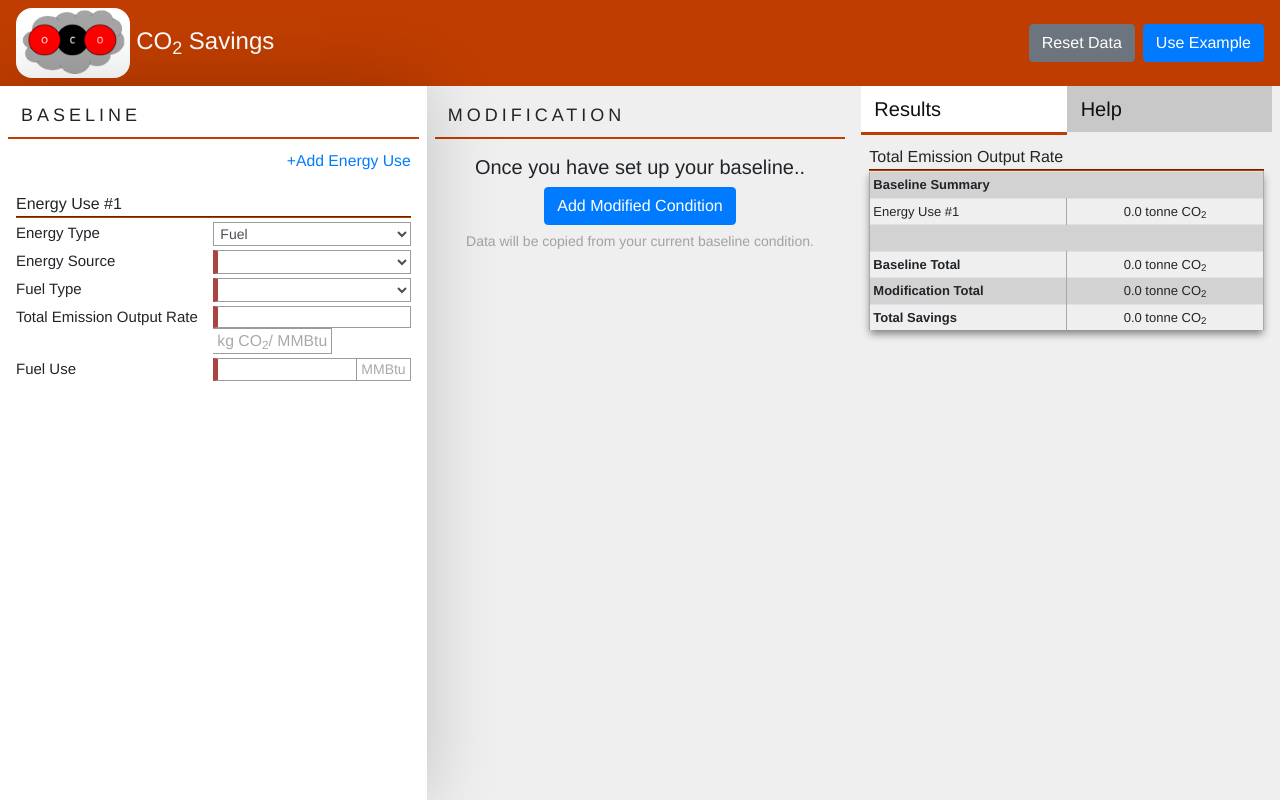
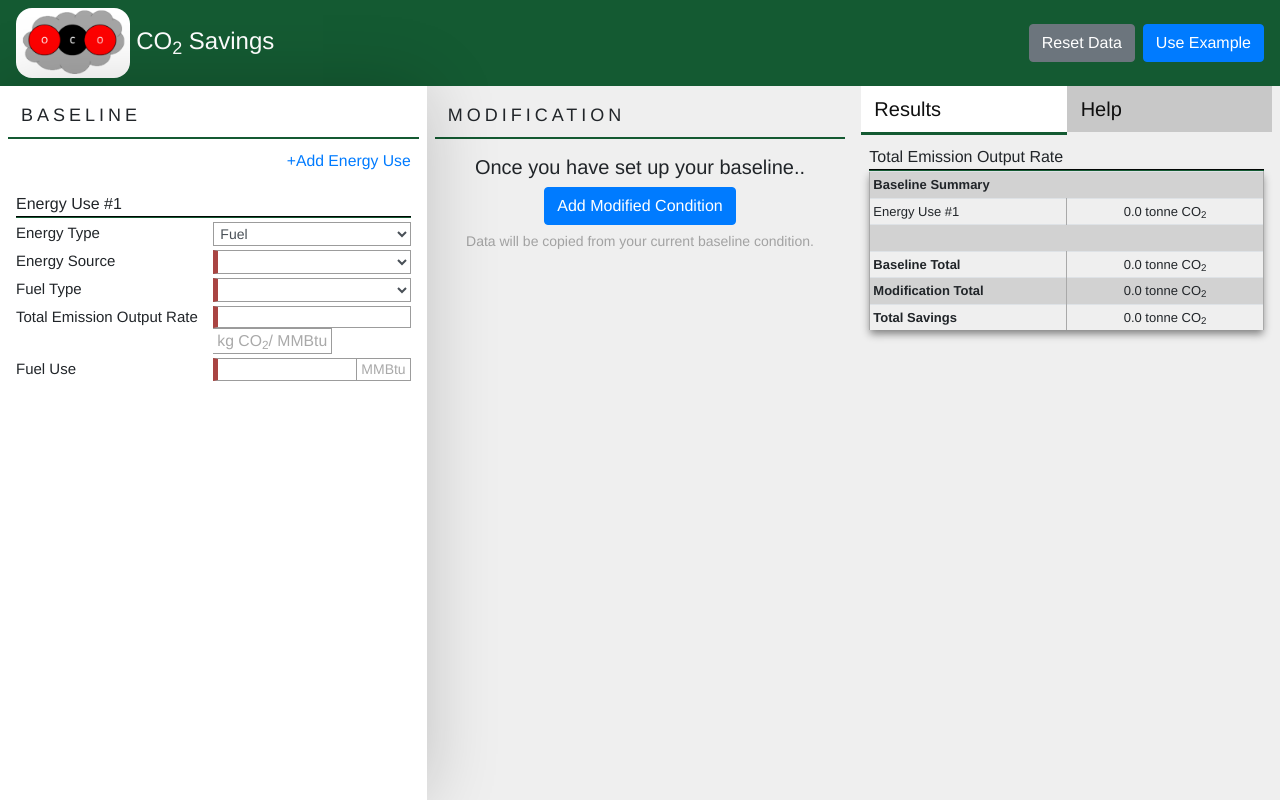
Before and after one commit to ORNL-AMO/Co2-Savings, an Angular app: page / in a window 1280 px wide. Built offline with nearby package versions, Linux system fonts and the light colour scheme.

Commit message:
change colors to general green

```diff
--- a/angular.json
+++ b/angular.json
@@ -1,5 +1,8 @@
 {
   "$schema": "./node_modules/@angular/cli/lib/config/schema.json",
+  "cli": {
+    "analytics": "8c787052-ccc3-41c7-a906-6a1b4bf3d2aa"
+  },
   "version": 1,
   "newProjectRoot": "projects",
   "projects": {
@@ -25,8 +28,7 @@
             ],
             "styles": [
               "src/styles.css",
-              "node_modules/bootstrap/dist/css/bootstrap.min.css",
-              "node_modules/@fortawesome/fontawesome-free/css/all.min.css"
+              "node_modules/bootstrap/dist/css/bootstrap.min.css"
             ],
             "scripts": []
           },
--- a/package.json
+++ b/package.json
@@ -19,7 +19,6 @@
     "@angular/platform-browser": "~11.2.8",
     "@angular/platform-browser-dynamic": "~11.2.8",
     "@angular/router": "~11.2.8",
-    "@fortawesome/fontawesome-free": "^5.15.3",
     "rxjs": "~6.6.0",
     "tslib": "^2.0.0",
     "zone.js": "~0.11.3"
--- a/src/app/app.component.css
+++ b/src/app/app.component.css
@@ -32,7 +32,7 @@
 
   .tabs.primary .active a {
     border: none;
-    border-bottom: #BF3D00 solid 3px;
+    border-bottom: #145A32 solid 3px;
     background: white;
   }
 
--- a/src/app/banner/banner.component.css
+++ b/src/app/banner/banner.component.css
@@ -1,5 +1,5 @@
-.bg-phast{
-    background-color: #BF3D00;
+.bg-general{
+    background-color: #145A32;
 }
 
 .icon-img{
--- a/src/app/banner/banner.component.html
+++ b/src/app/banner/banner.component.html
@@ -1,4 +1,4 @@
-<nav class="navbar navbar-dark bg-phast">
+<nav class="navbar navbar-dark bg-general">
     <div class="navbar-brand p-0">
         <img src="assets/co2-savings.png" class="icon-img">
         CO<sub>2</sub> Savings
--- a/src/app/energy-use-forms/energy-use-forms.component.css
+++ b/src/app/energy-use-forms/energy-use-forms.component.css
@@ -1,5 +1,5 @@
 .header{
-    border-bottom: #BF3D00 solid 2px;
+    border-bottom: #145A32 solid 2px;
     width: 100%;
     font-size: 18px;
     text-transform: uppercase;
--- a/src/styles.css
+++ b/src/styles.css
@@ -94,7 +94,7 @@ body {
 
 
      .group-label{
-      border-bottom: #BF3D00 groove 2px;
+      border-bottom: #145A32 groove 2px;
       width: 100%;
       /* font-size: large; */
       /* margin: 10px 0 0px 10px; */
```
